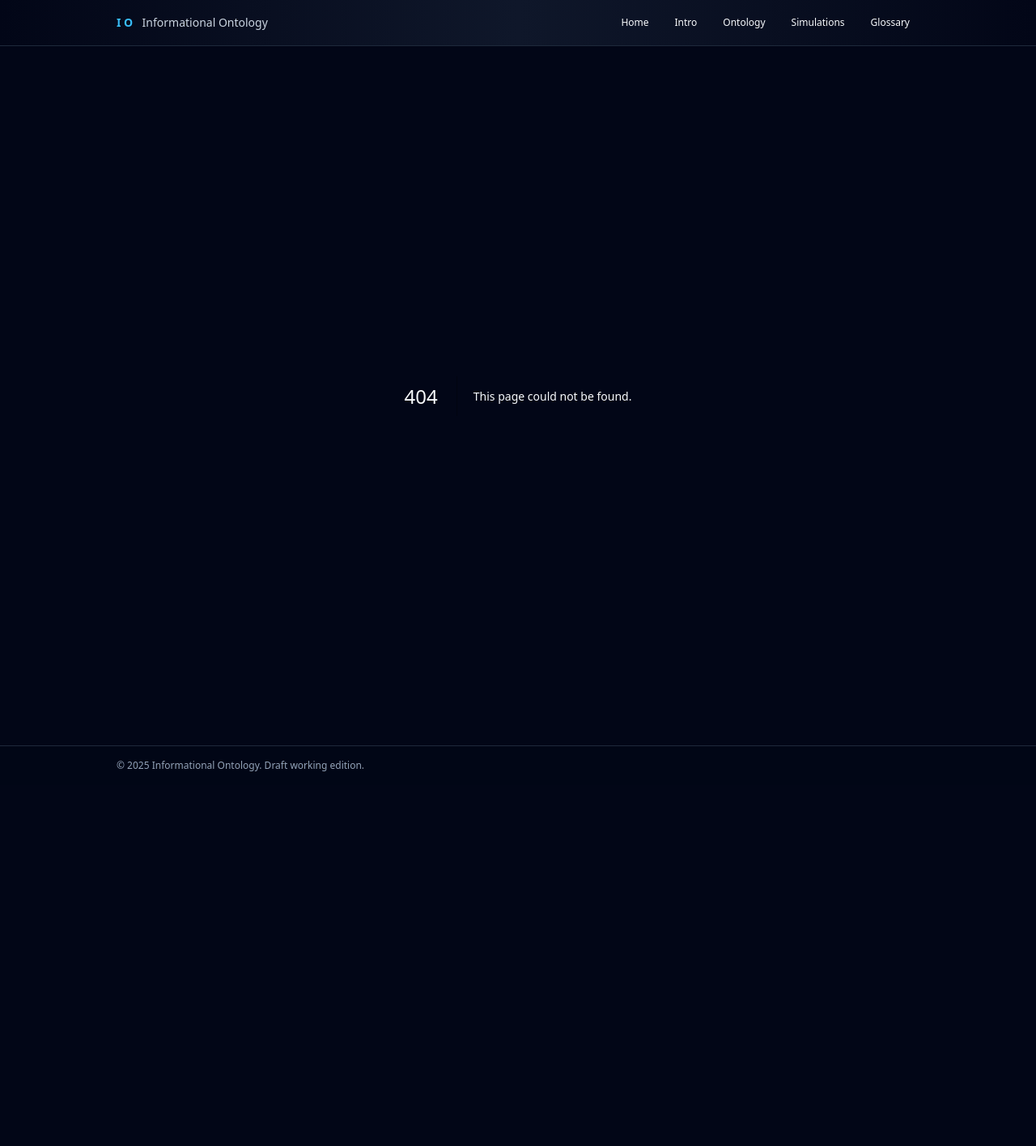
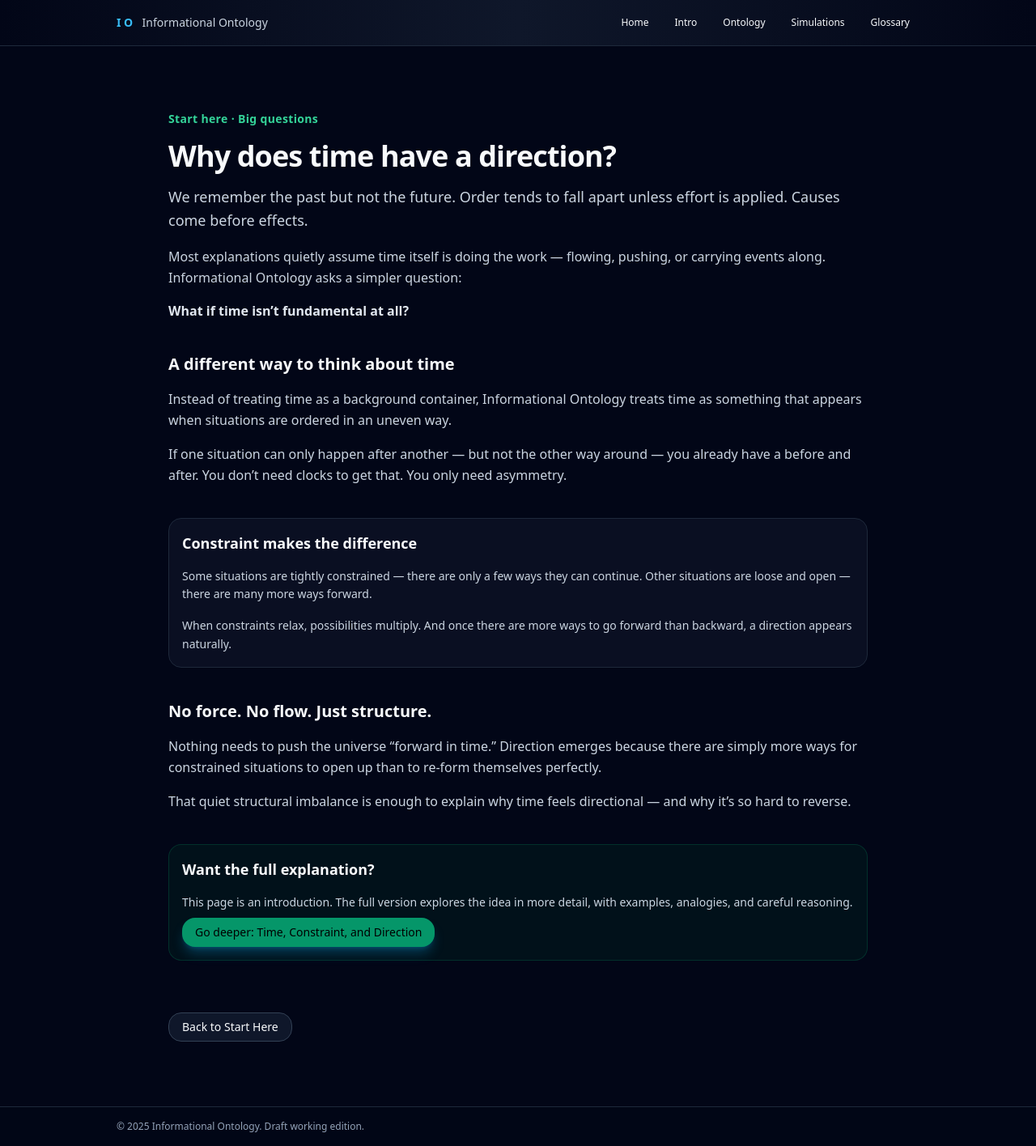
Before and after one commit to MindsEye69/information-ontology-site, a Next.js app: page /start/time-and-direction in a window 1280 px wide. Before the commit this address had no page. Shown: the whole page at 81% size. Before the commit the page ends 970 px from the top, so only its background shows below. Built offline with nearby package versions, Linux system fonts and the light colour scheme.

Commit message:
Easy route to Time page

```diff
--- a/app/start/page.tsx
+++ b/app/start/page.tsx
@@ -65,6 +65,17 @@ export default function StartIndexPage() {
           <li>Meaning – patterns weaving into stories and expectations.</li>
           <li>Purpose – how meaning and value guide action.</li>
           <li>Summary – your “toolkit” for the rest of the site.</li>
+		  <li className="rounded-lg border border-slate-800 p-4 hover:bg-slate-900/60">
+  <h3 className="text-base font-semibold">
+    <Link href="/start/time-and-direction" className="hover:underline">
+      Why time has a direction
+    </Link>
+       </h3>
+           <p className="mt-1 text-sm text-slate-300">
+           A gentle introduction to time, constraint, and why the future behaves
+           differently from the past.
+           </p>
+		  </li>
         </ol>
       </section>
 
--- /dev/null
+++ b/app/start/time-and-direction/page.tsx
@@ -0,0 +1,107 @@
+// app/start/time-and-direction/page.tsx
+
+import type { Metadata } from "next";
+import Link from "next/link";
+import { Button } from "@/components/ui/button";
+
+export const metadata: Metadata = {
+  title: "Why Time Has a Direction | Informational Ontology",
+  description:
+    "A friendly introduction to why time has a direction, without treating time as a fundamental ingredient of reality.",
+};
+
+export default function TimeAndDirectionStartPage() {
+  return (
+    <main className="mx-auto max-w-4xl px-4 py-12 space-y-10">
+      <section className="space-y-4">
+        <p className="text-sm font-semibold tracking-wide text-emerald-400">
+          Start here · Big questions
+        </p>
+        <h1 className="text-3xl font-bold tracking-tight sm:text-4xl">
+          Why does time have a direction?
+        </h1>
+        <p className="text-lg text-slate-300 leading-relaxed">
+          We remember the past but not the future. Order tends to fall apart
+          unless effort is applied. Causes come before effects.
+        </p>
+        <p className="text-slate-300 leading-relaxed">
+          Most explanations quietly assume time itself is doing the work —
+          flowing, pushing, or carrying events along. Informational Ontology
+          asks a simpler question:
+        </p>
+        <p className="text-slate-200 font-semibold">
+          What if time isn’t fundamental at all?
+        </p>
+      </section>
+
+      <section className="space-y-4">
+        <h2 className="text-xl font-semibold">
+          A different way to think about time
+        </h2>
+        <p className="text-slate-300 leading-relaxed">
+          Instead of treating time as a background container, Informational
+          Ontology treats time as something that appears when situations are
+          ordered in an uneven way.
+        </p>
+        <p className="text-slate-300 leading-relaxed">
+          If one situation can only happen after another — but not the other
+          way around — you already have a before and after. You don’t need
+          clocks to get that. You only need asymmetry.
+        </p>
+      </section>
+
+      <section className="space-y-4 rounded-2xl border border-slate-800 bg-slate-900/60 p-4">
+        <h2 className="text-lg font-semibold">
+          Constraint makes the difference
+        </h2>
+        <p className="text-sm text-slate-300 leading-relaxed">
+          Some situations are tightly constrained — there are only a few ways
+          they can continue. Other situations are loose and open — there are
+          many more ways forward.
+        </p>
+        <p className="text-sm text-slate-300 leading-relaxed">
+          When constraints relax, possibilities multiply. And once there are
+          more ways to go forward than backward, a direction appears naturally.
+        </p>
+      </section>
+
+      <section className="space-y-4">
+        <h2 className="text-xl font-semibold">
+          No force. No flow. Just structure.
+        </h2>
+        <p className="text-slate-300 leading-relaxed">
+          Nothing needs to push the universe “forward in time.” Direction
+          emerges because there are simply more ways for constrained situations
+          to open up than to re-form themselves perfectly.
+        </p>
+        <p className="text-slate-300 leading-relaxed">
+          That quiet structural imbalance is enough to explain why time feels
+          directional — and why it’s so hard to reverse.
+        </p>
+      </section>
+
+      <section className="space-y-4 rounded-2xl border border-emerald-800/40 bg-emerald-950/30 p-4">
+        <h2 className="text-lg font-semibold">
+          Want the full explanation?
+        </h2>
+        <p className="text-sm text-slate-300 leading-relaxed">
+          This page is an introduction. The full version explores the idea in
+          more detail, with examples, analogies, and careful reasoning.
+        </p>
+        <Link href="/deep/time-constraint-direction">
+          <Button className="mt-2 bg-emerald-600 hover:bg-emerald-500 text-black">
+            Go deeper: Time, Constraint, and Direction
+          </Button>
+        </Link>
+      </section>
+
+      <section className="pt-6">
+        <Link href="/start">
+          <Button variant="outline" className="border-slate-700">
+            Back to Start Here
+          </Button>
+        </Link>
+      </section>
+    </main>
+  );
+}
```
